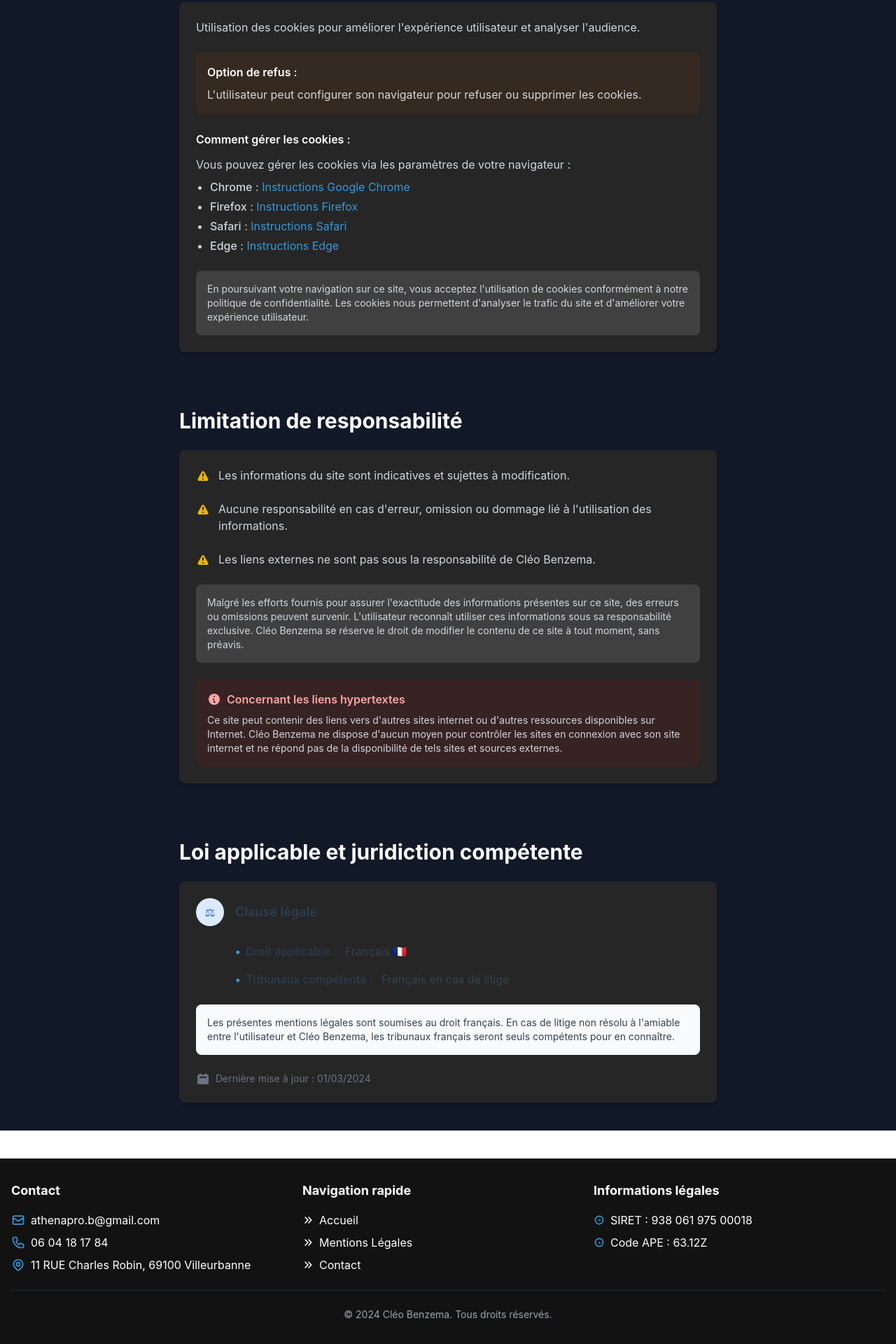
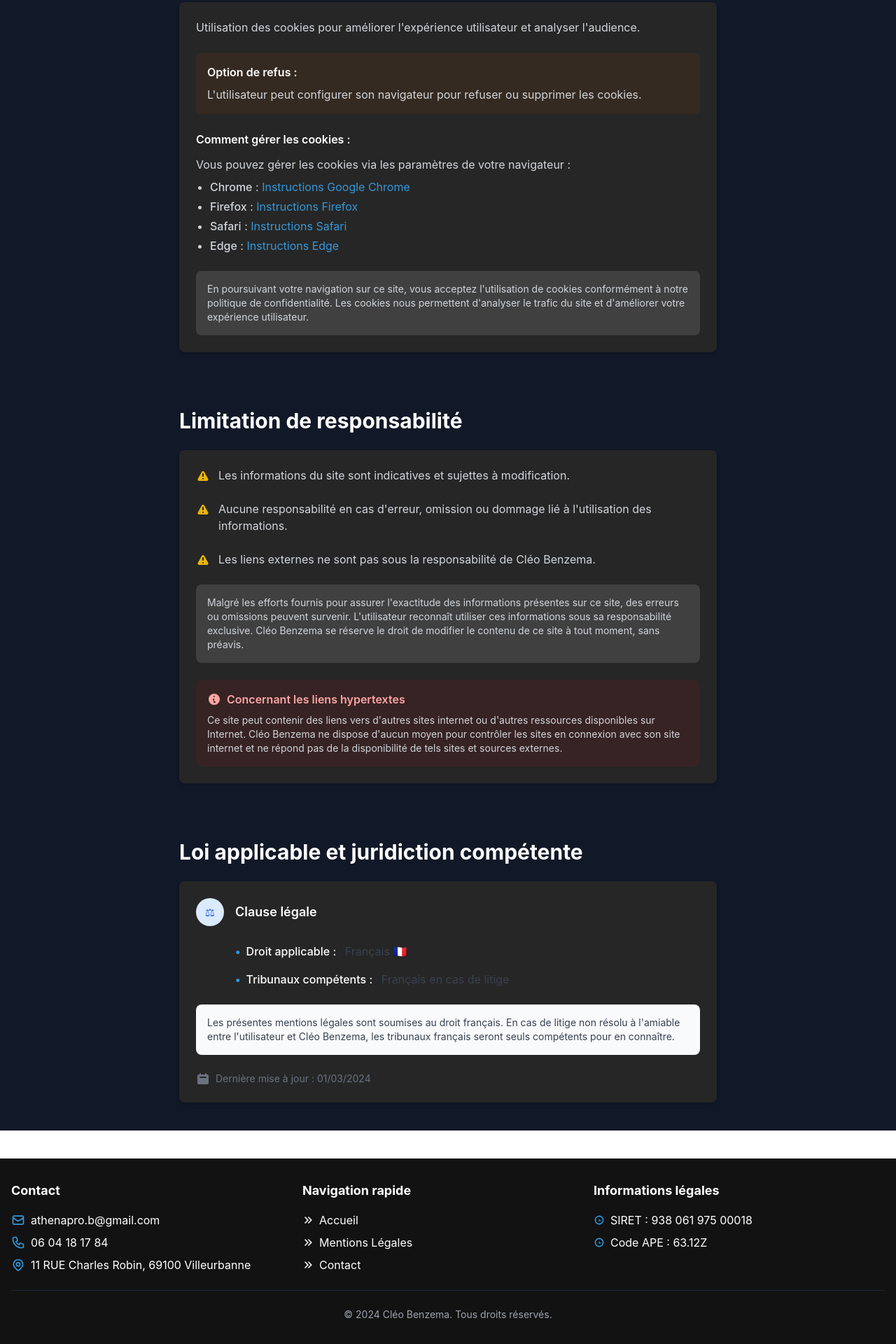
Before and after one commit to Portfolio-professionnal/AthenaPro, a Jekyll site: the page Mentions_Légales.html, which Jekyll copies as it is, in a window 1280 px wide. Shown: the part 3125-5045 px from the top of the page at 70% size. Built offline with Jekyll 4.4.1, drawn with Linux system fonts in a browser that asks for light colours; nearby versions of some CDN libraries.

Commit message:
Update Mentions_Légales.html

```diff
--- a/Mentions_Légales.html
+++ b/Mentions_Légales.html
@@ -478,7 +478,7 @@
               </span>
             </div>
             <div class="ml-4">
-              <h3 class="text-lg font-semibold text-[#2C3E50] dark:text-white">Clause légale</h3>
+              <h3 class="text-lg font-semibold text-[#2C3E50] text-white">Clause légale</h3>
             </div>
           </div>
 
@@ -487,7 +487,7 @@
               <li class="flex items-start">
                 <span class="text-[#3498DB] font-bold mr-2">•</span>
                 <div>
-                  <span class="font-medium text-[#2C3E50] dark:text-white">Droit applicable :</span>
+                  <span class="font-medium text-[#2C3E50] text-white">Droit applicable :</span>
                   <span class="text-gray-700 dark:text-gray-300 ml-2">Français 🇫🇷</span>
                 </div>
               </li>
@@ -495,7 +495,7 @@
               <li class="flex items-start">
                 <span class="text-[#3498DB] font-bold mr-2">•</span>
                 <div>
-                  <span class="font-medium text-[#2C3E50] dark:text-white">Tribunaux compétents :</span>
+                  <span class="font-medium text-[#2C3E50] text-white">Tribunaux compétents :</span>
                   <span class="text-gray-700 dark:text-gray-300 ml-2">Français en cas de litige</span>
                 </div>
               </li>
```
